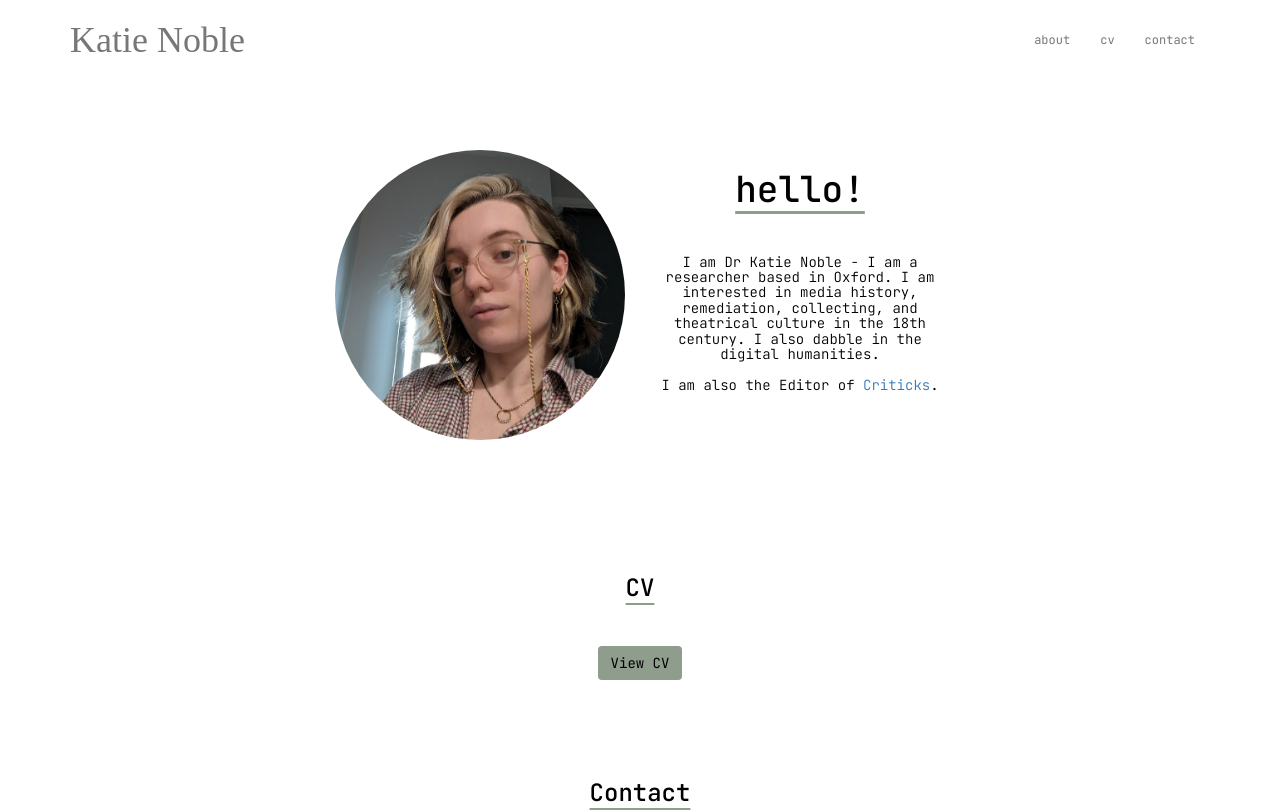
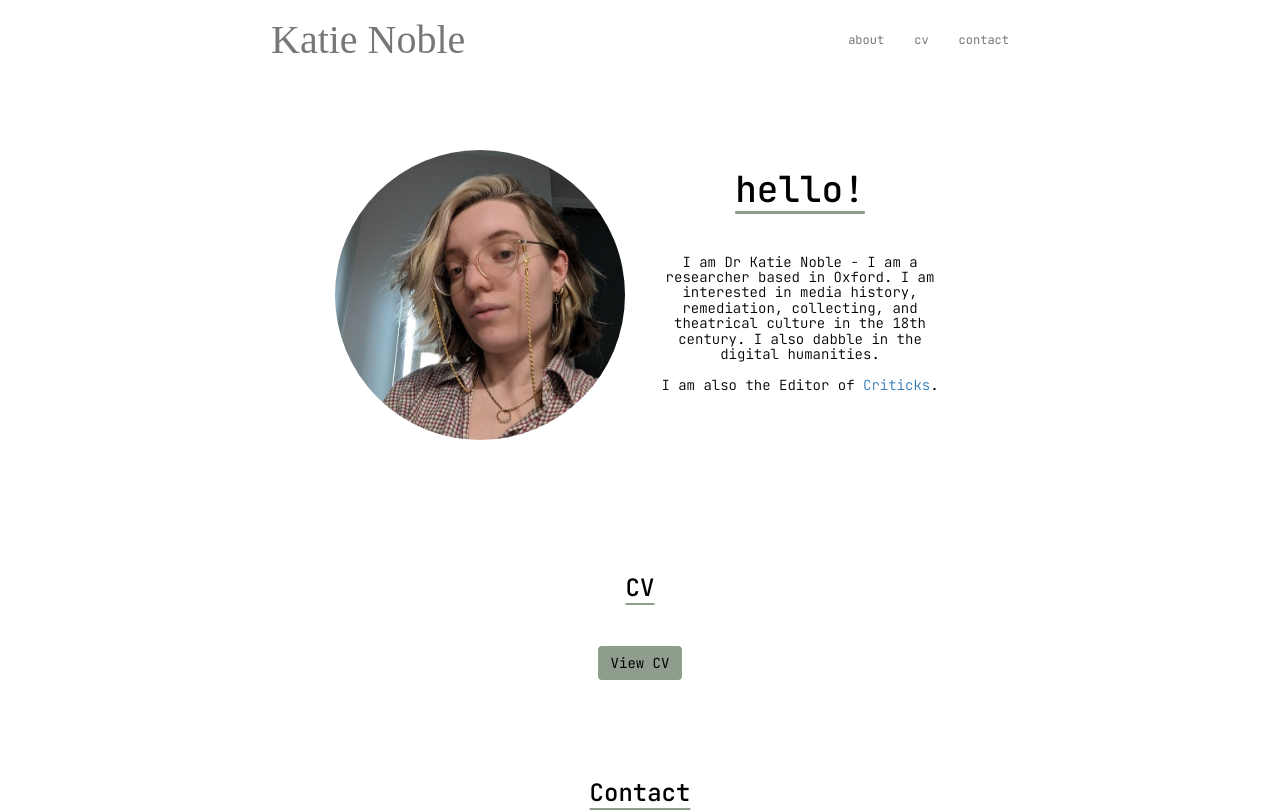
Before and after one commit to ktrebecca/ktrebecca.github.io, a plain HTML site: page index.html in a window 1280 px wide. Shown: the top 810 px of the page. Drawn offline with nearby package versions, Linux system fonts and the light colour scheme; a web font is replaced by a local one.

Commit message:
updates
various changes to width, CNAME, nav, added analytics to head

```diff
--- a/index.html
+++ b/index.html
@@ -1,6 +1,15 @@
 <!DOCTYPE html>
 <html lang="en">
 <head>
+  <!-- Google tag (gtag.js) -->
+<script async src="https://www.googletagmanager.com/gtag/js?id=G-5BR8N32EPD"></script>
+<script>
+  window.dataLayer = window.dataLayer || [];
+  function gtag(){dataLayer.push(arguments);}
+  gtag('js', new Date());
+
+  gtag('config', 'G-5BR8N32EPD');
+</script>
   <title>Katie Noble</title>
   <meta charset="utf-8">
   <meta name="viewport" content="width=device-width, initial-scale=1">
@@ -16,8 +25,7 @@
 <body>
 
 <!-- Navbar -->
-<nav class="navbar navbar-default">
-  <div class="container">
+  <nav class="navbar navbar-default">
     <div class="navbar-header">
       <button type="button" class="navbar-toggle" data-toggle="collapse" data-target="#myNavbar">
         <span class="icon-bar"></span>
@@ -33,8 +41,8 @@
         <li><a href="#contact">contact</a></li>
       </ul>
     </div>
-  </div>
-</nav>
+  </nav>
+
 
 
 <!-- Title and Image Container -->
@@ -94,5 +102,6 @@
     <a href="https://bsky.app/profile/katienoble.bsky.social" target="_blank" class="fa-brands fa-square-bluesky fa-2xl" style="color: #ffffff"></a>
     <a href="https://www.linkedin.com/in/katienoble1/" target="_blank" class="fa-brands fa-linkedin fa-2xl" style="color: #ffffff;"></a>
   </div>
+</div>
 </body>
 </html>
--- a/styles.css
+++ b/styles.css
@@ -30,11 +30,16 @@ body {
   .navbar {
     padding-top: 15px;
     padding-bottom: 15px;
+    padding-left: 20%;
+    padding-right: 20%;
     border: 0;
     border-radius: 0;
     margin-bottom: 0;
     font-size: 12px;
     background-color: #ffffff;
+    position: sticky;
+    top: 0;
+    z-index: 1;
   }
   .navbar-nav li a:active {
     color: #000000;
@@ -44,7 +49,7 @@ body {
   }
   .navbar-brand {
     font-family: unifrakturmaguntia;
-    font-size: 36px;
+    font-size: 40px;
     color:#000000;
   }
   .btn{
```
Also changed, not shown: 1 other file.
